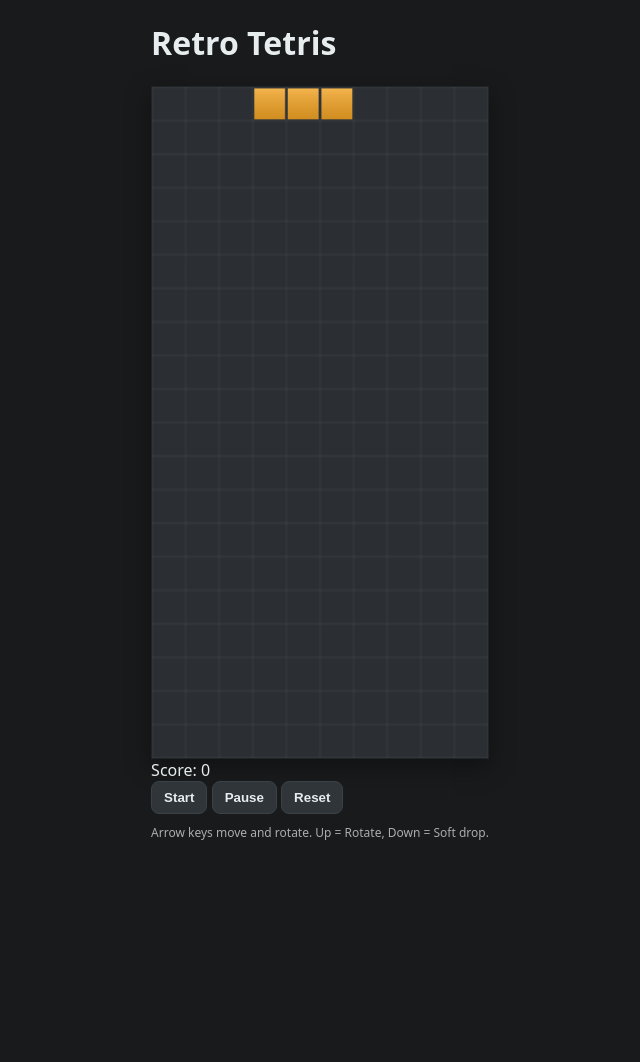
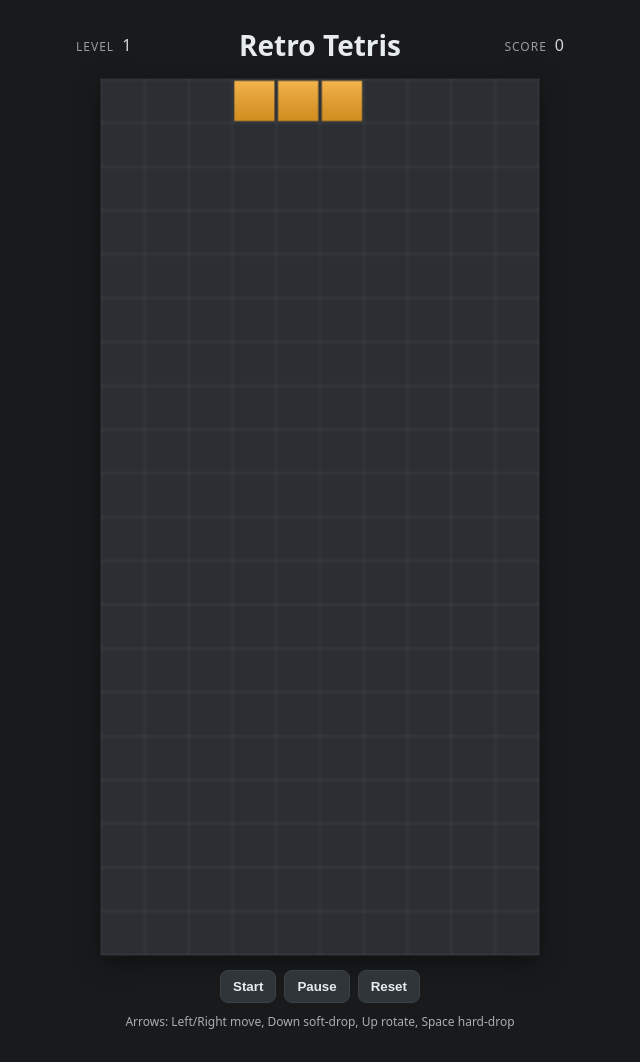
Before and after one commit to prantiksf/retro-tetris, a website: page index.html in a window 1280 px wide. Shown: the whole page, without its empty margins (320-960 px from the left). Before the commit the page ends 841 px from the top, so only its background shows below. Drawn offline with Linux system fonts and the light colour scheme.

Commit message:
Layout: HUD and frame for dark UI

```diff
--- a/index.html
+++ b/index.html
@@ -7,18 +7,25 @@
 <link rel="stylesheet" href="style.css" />
 </head>
 <body>
-<div class="wrap">
-  <h1>Retro Tetris</h1>
-  <canvas id="board" width="240" height="480" aria-label="Tetris board"></canvas>
-  <div class="ui">
-    <div class="score">Score: <span id="score">0</span></div>
-    <div class="buttons">
-      <button id="start" type="button">Start</button>
-      <button id="pause" type="button">Pause</button>
-      <button id="reset" type="button">Reset</button>
-    </div>
+<div class="gb">
+  <header class="hud">
+    <div class="hud-item"><span class="label">Level</span><span id="level">1</span></div>
+    <h1 class="title">Retro Tetris</h1>
+    <div class="hud-item right"><span class="label">Score</span><span id="score">0</span></div>
+  </header>
+
+  <div class="frame">
+    <div class="bezel left" aria-hidden="true"></div>
+    <canvas id="board" width="240" height="480" aria-label="Tetris board"></canvas>
+    <div class="bezel right" aria-hidden="true"></div>
   </div>
-  <p class="hint">Arrow keys move and rotate. Up = Rotate, Down = Soft drop.</p>
+
+  <div class="controls">
+    <button id="start" type="button">Start</button>
+    <button id="pause" type="button">Pause</button>
+    <button id="reset" type="button">Reset</button>
+  </div>
+  <p class="hint">Arrows: Left/Right move, Down soft-drop, Up rotate, Space hard-drop</p>
 </div>
 <script src="main.js"></script>
 </body>
```
